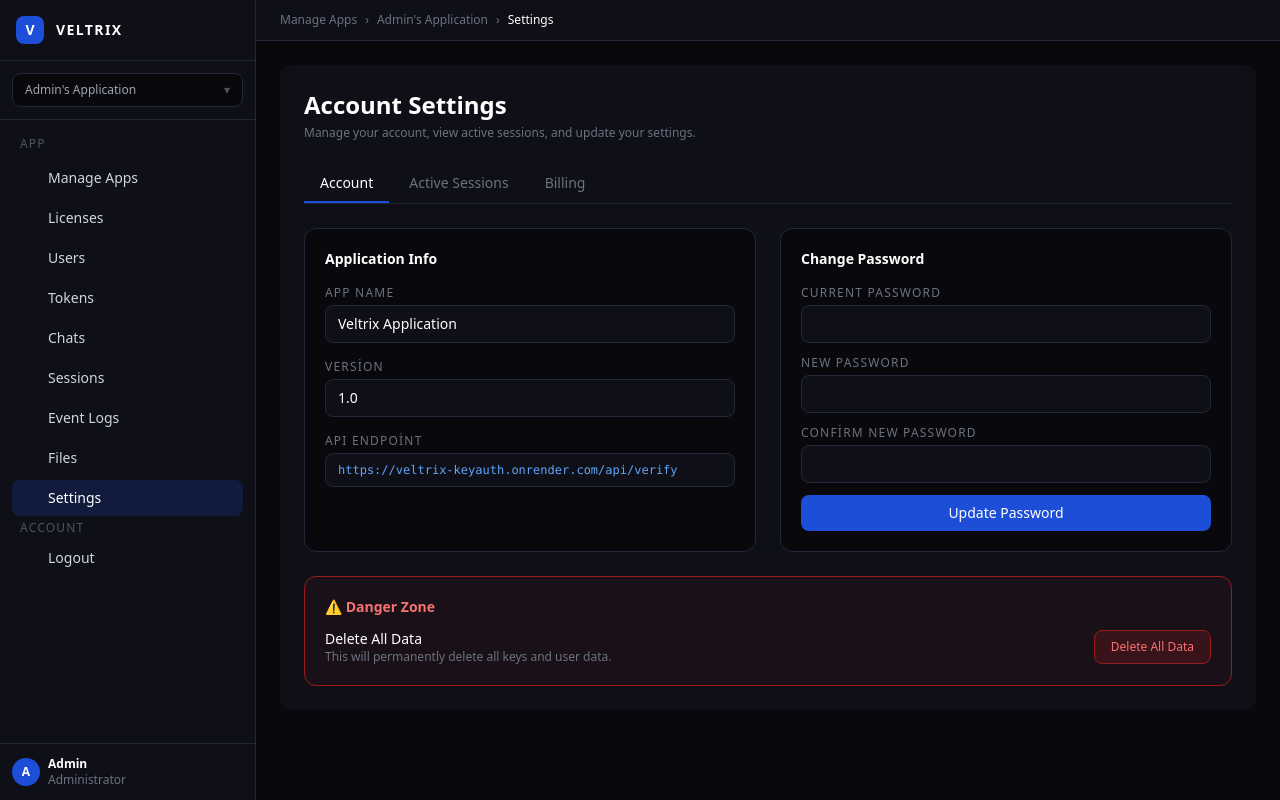
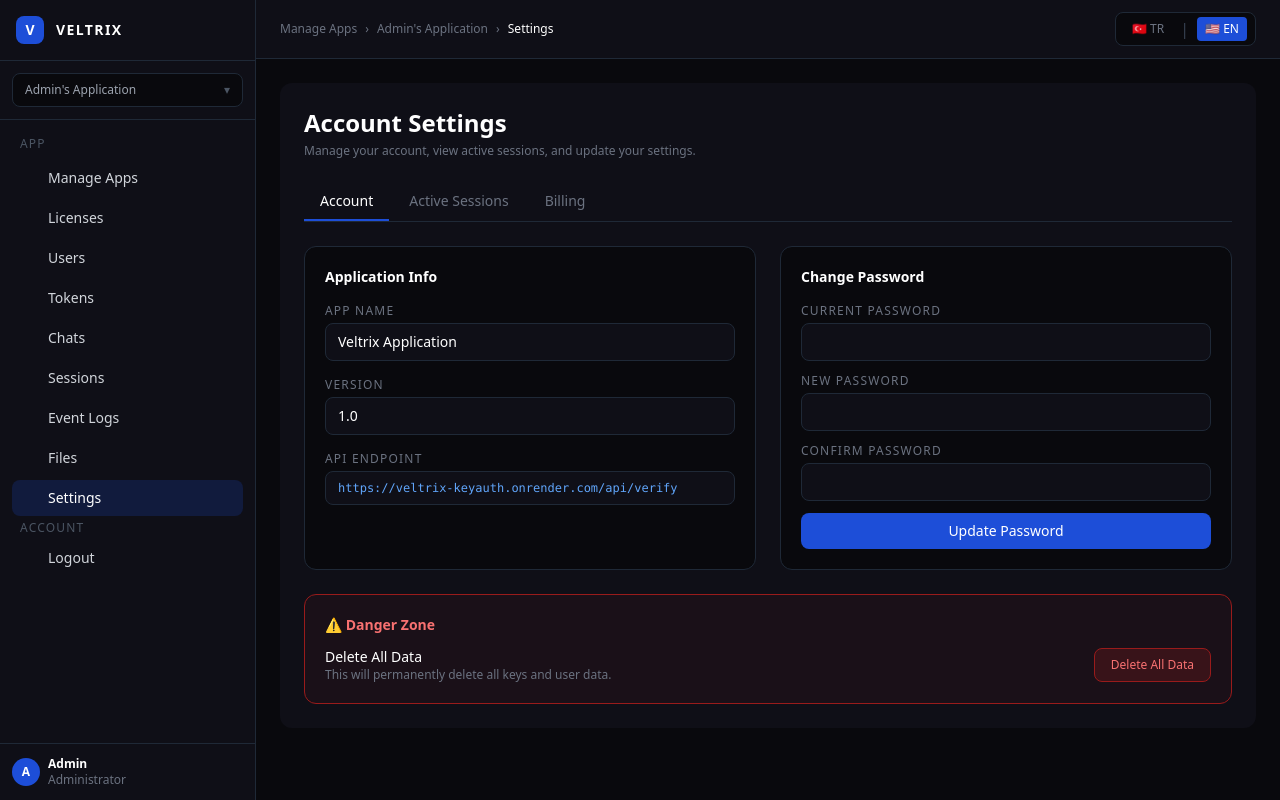
Before and after one commit to ardaaktekin14-max/veltrix-keyauth, a Python web app: template templates/settings.html in a window 1280 px wide. Run offline with Jinja, Linux system fonts and the light colour scheme; the template is opened without the code that fills it, so the values that code supplies are empty; some libraries are stand-ins or nearby versions.

Commit message:
Update settings.html

```diff
--- a/templates/settings.html
+++ b/templates/settings.html
@@ -23,101 +23,109 @@
             </div>
         </div>
         <nav class="flex-1 px-3 py-4 space-y-1 overflow-y-auto">
-            <p class="text-xs text-gray-600 uppercase tracking-widest px-2 mb-2">App</p>
-            <a href="/manage" class="flex items-center gap-3 px-2 py-2 rounded-lg text-gray-300 hover:opacity-60 hover:bg-blue-700 text-sm"><i class="lni lni-grid-alt w-4"></i><span>Manage Apps</span></a>
-            <a href="/" class="flex items-center gap-3 px-2 py-2 rounded-lg text-gray-300 hover:opacity-60 hover:bg-blue-700 text-sm"><i class="lni lni-key w-4"></i><span>Licenses</span></a>
-            <a href="/users" class="flex items-center gap-3 px-2 py-2 rounded-lg text-gray-300 hover:opacity-60 hover:bg-blue-700 text-sm"><i class="lni lni-users w-4"></i><span>Users</span></a>
-            <a href="#" class="flex items-center gap-3 px-2 py-2 rounded-lg text-gray-300 hover:opacity-60 hover:bg-blue-700 text-sm"><i class="lni lni-tag w-4"></i><span>Tokens</span></a>
-            <a href="#" class="flex items-center gap-3 px-2 py-2 rounded-lg text-gray-300 hover:opacity-60 hover:bg-blue-700 text-sm"><i class="lni lni-popup w-4"></i><span>Chats</span></a>
-            <a href="/sessions" class="flex items-center gap-3 px-2 py-2 rounded-lg text-gray-300 hover:opacity-60 hover:bg-blue-700 text-sm"><i class="lni lni-timer w-4"></i><span>Sessions</span></a>
-            <a href="/logs" class="flex items-center gap-3 px-2 py-2 rounded-lg text-gray-300 hover:opacity-60 hover:bg-blue-700 text-sm"><i class="lni lni-archive w-4"></i><span>Event Logs</span></a>
-            <a href="#" class="flex items-center gap-3 px-2 py-2 rounded-lg text-gray-300 hover:opacity-60 hover:bg-blue-700 text-sm"><i class="lni lni-files w-4"></i><span>Files</span></a>
-            <a href="/settings" class="flex items-center gap-3 px-2 py-2 rounded-lg text-white bg-blue-700 bg-opacity-20 text-sm"><i class="lni lni-cog text-blue-500 w-4"></i><span>Settings</span></a>
-            <p class="text-xs text-gray-600 uppercase tracking-widest px-2 mb-2 mt-4">Account</p>
-            <a href="/logout" class="flex items-center gap-3 px-2 py-2 rounded-lg text-gray-300 hover:opacity-60 hover:bg-red-700 text-sm"><i class="lni lni-exit w-4"></i><span>Logout</span></a>
+            <p class="text-xs text-gray-600 uppercase tracking-widest px-2 mb-2" data-tr="Uygulama" data-en="App">App</p>
+            <a href="/manage" class="flex items-center gap-3 px-2 py-2 rounded-lg text-gray-300 hover:opacity-60 hover:bg-blue-700 text-sm"><i class="lni lni-grid-alt w-4"></i><span data-tr="Uygulamalar" data-en="Manage Apps">Manage Apps</span></a>
+            <a href="/" class="flex items-center gap-3 px-2 py-2 rounded-lg text-gray-300 hover:opacity-60 hover:bg-blue-700 text-sm"><i class="lni lni-key w-4"></i><span data-tr="Lisanslar" data-en="Licenses">Licenses</span></a>
+            <a href="/users" class="flex items-center gap-3 px-2 py-2 rounded-lg text-gray-300 hover:opacity-60 hover:bg-blue-700 text-sm"><i class="lni lni-users w-4"></i><span data-tr="Kullanıcılar" data-en="Users">Users</span></a>
+            <a href="#" class="flex items-center gap-3 px-2 py-2 rounded-lg text-gray-300 hover:opacity-60 hover:bg-blue-700 text-sm"><i class="lni lni-tag w-4"></i><span data-tr="Tokenlar" data-en="Tokens">Tokens</span></a>
+            <a href="#" class="flex items-center gap-3 px-2 py-2 rounded-lg text-gray-300 hover:opacity-60 hover:bg-blue-700 text-sm"><i class="lni lni-popup w-4"></i><span data-tr="Sohbetler" data-en="Chats">Chats</span></a>
+            <a href="/sessions" class="flex items-center gap-3 px-2 py-2 rounded-lg text-gray-300 hover:opacity-60 hover:bg-blue-700 text-sm"><i class="lni lni-timer w-4"></i><span data-tr="Oturumlar" data-en="Sessions">Sessions</span></a>
+            <a href="/logs" class="flex items-center gap-3 px-2 py-2 rounded-lg text-gray-300 hover:opacity-60 hover:bg-blue-700 text-sm"><i class="lni lni-archive w-4"></i><span data-tr="Olay Kayıtları" data-en="Event Logs">Event Logs</span></a>
+            <a href="#" class="flex items-center gap-3 px-2 py-2 rounded-lg text-gray-300 hover:opacity-60 hover:bg-blue-700 text-sm"><i class="lni lni-files w-4"></i><span data-tr="Dosyalar" data-en="Files">Files</span></a>
+            <a href="/settings" class="flex items-center gap-3 px-2 py-2 rounded-lg text-white bg-blue-700 bg-opacity-20 text-sm"><i class="lni lni-cog text-blue-500 w-4"></i><span data-tr="Ayarlar" data-en="Settings">Settings</span></a>
+            <p class="text-xs text-gray-600 uppercase tracking-widest px-2 mb-2 mt-4" data-tr="Hesap" data-en="Account">Account</p>
+            <a href="/logout" class="flex items-center gap-3 px-2 py-2 rounded-lg text-gray-300 hover:opacity-60 hover:bg-red-700 text-sm"><i class="lni lni-exit w-4"></i><span data-tr="Çıkış Yap" data-en="Logout">Logout</span></a>
         </nav>
         <div class="px-3 py-3 border-t border-gray-800">
             <div class="flex items-center gap-2">
                 <div class="w-7 h-7 rounded-full bg-blue-700 flex items-center justify-center text-xs font-bold flex-shrink-0">{{ admin_name[0] if admin_name else 'A' }}</div>
                 <div class="flex-1 min-w-0">
                     <div class="text-xs font-semibold text-white truncate">{{ admin_name or 'Admin' }}</div>
-                    <div class="text-xs text-gray-500">Administrator</div>
+                    <div class="text-xs text-gray-500" data-tr="Yönetici" data-en="Administrator">Administrator</div>
                 </div>
             </div>
         </div>
     </aside>
 
     <div class="ml-64 flex-1 flex flex-col">
-        <div class="sticky top-0 z-10 bg-[#0f0f17] border-b border-gray-800 px-6 py-3">
+        <div class="sticky top-0 z-10 bg-[#0f0f17] border-b border-gray-800 px-6 py-3 flex items-center justify-between">
             <nav class="flex items-center gap-2 text-xs text-gray-500">
-                <a href="/manage" class="hover:text-white">Manage Apps</a><span>›</span>
+                <a href="/manage" class="hover:text-white" data-tr="Uygulamalar" data-en="Manage Apps">Manage Apps</a><span>›</span>
                 <a href="#" class="hover:text-white">{{ admin_name or 'Admin' }}'s Application</a><span>›</span>
-                <span class="text-white">Settings</span>
+                <span class="text-white" data-tr="Ayarlar" data-en="Settings">Settings</span>
             </nav>
+            <!-- Dil Seçici -->
+            <div class="flex items-center gap-2 bg-[#09090d] border border-gray-800 rounded-lg px-2 py-1">
+                <button onclick="setLang('tr')" id="btn-tr"
+                    class="text-xs px-2 py-1 rounded font-medium transition">🇹🇷 TR</button>
+                <span class="text-gray-700">|</span>
+                <button onclick="setLang('en')" id="btn-en"
+                    class="text-xs px-2 py-1 rounded font-medium transition text-gray-500">🇺🇸 EN</button>
+            </div>
         </div>
 
         <div class="p-6 bg-[#09090d] flex-1">
             <div class="bg-[#0f0f17] rounded-xl p-6">
                 <div class="mb-6">
-                    <h1 class="text-2xl font-semibold text-white">Account Settings</h1>
-                    <p class="text-xs text-gray-500 mt-1">Manage your account, view active sessions, and update your settings.</p>
+                    <h1 class="text-2xl font-semibold text-white" data-tr="Hesap Ayarları" data-en="Account Settings">Account Settings</h1>
+                    <p class="text-xs text-gray-500 mt-1" data-tr="Hesabınızı yönetin, aktif oturumları görüntüleyin ve ayarlarınızı güncelleyin." data-en="Manage your account, view active sessions, and update your settings.">Manage your account, view active sessions, and update your settings.</p>
                 </div>
 
                 <!-- Tabs -->
                 <div class="flex gap-1 mb-6 border-b border-gray-800">
                     <button onclick="showTab('account')" id="tab-account"
-                        class="text-sm font-medium px-4 py-2 border-b-2 border-blue-700 text-white">Account</button>
+                        class="text-sm font-medium px-4 py-2 border-b-2 border-blue-700 text-white"
+                        data-tr="Hesap" data-en="Account">Account</button>
                     <button onclick="showTab('sessions')" id="tab-sessions"
-                        class="text-sm font-medium px-4 py-2 border-b-2 border-transparent text-gray-500 hover:text-white">Active Sessions</button>
+                        class="text-sm font-medium px-4 py-2 border-b-2 border-transparent text-gray-500 hover:text-white"
+                        data-tr="Aktif Oturumlar" data-en="Active Sessions">Active Sessions</button>
                     <button onclick="showTab('billing')" id="tab-billing"
-                        class="text-sm font-medium px-4 py-2 border-b-2 border-transparent text-gray-500 hover:text-white">Billing</button>
+                        class="text-sm font-medium px-4 py-2 border-b-2 border-transparent text-gray-500 hover:text-white"
+                        data-tr="Faturalama" data-en="Billing">Billing</button>
                 </div>
 
                 <!-- Account Tab -->
                 <div id="tabAccount">
                     <div class="grid grid-cols-2 gap-6">
-                        <!-- App Info -->
                         <div class="bg-[#09090d] border border-gray-800 rounded-xl p-5">
-                            <h2 class="text-sm font-semibold text-white mb-4">Application Info</h2>
+                            <h2 class="text-sm font-semibold text-white mb-4" data-tr="Uygulama Bilgileri" data-en="Application Info">Application Info</h2>
                             <div class="space-y-4">
                                 <div>
-                                    <label class="text-xs text-gray-500 uppercase tracking-widest block mb-1">App Name</label>
+                                    <label class="text-xs text-gray-500 uppercase tracking-widest block mb-1" data-tr="UYGULAMA ADI" data-en="APP NAME">APP NAME</label>
                                     <div class="bg-[#0f0f17] border border-gray-800 rounded-lg px-3 py-2 text-sm text-white">Veltrix Application</div>
                                 </div>
                                 <div>
-                                    <label class="text-xs text-gray-500 uppercase tracking-widest block mb-1">Version</label>
+                                    <label class="text-xs text-gray-500 uppercase tracking-widest block mb-1" data-tr="VERSİYON" data-en="VERSION">VERSION</label>
                                     <div class="bg-[#0f0f17] border border-gray-800 rounded-lg px-3 py-2 text-sm text-white">1.0</div>
                                 </div>
                                 <div>
-                                    <label class="text-xs text-gray-500 uppercase tracking-widest block mb-1">API Endpoint</label>
+                                    <label class="text-xs text-gray-500 uppercase tracking-widest block mb-1" data-tr="API BİTİŞ NOKTASI" data-en="API ENDPOINT">API ENDPOINT</label>
                                     <div class="bg-[#0f0f17] border border-gray-800 rounded-lg px-3 py-2 text-xs text-blue-400 font-mono break-all">https://veltrix-keyauth.onrender.com/api/verify</div>
                                 </div>
                             </div>
                         </div>
 
-                        <!-- Change Password -->
                         <div class="bg-[#09090d] border border-gray-800 rounded-xl p-5">
-                            <h2 class="text-sm font-semibold text-white mb-4">Change Password</h2>
+                            <h2 class="text-sm font-semibold text-white mb-4" data-tr="Şifre Değiştir" data-en="Change Password">Change Password</h2>
                             <form method="POST" action="/change_password" class="space-y-3">
                                 <div>
-                                    <label class="text-xs text-gray-500 uppercase tracking-widest block mb-1">Current Password</label>
+                                    <label class="text-xs text-gray-500 uppercase tracking-widest block mb-1" data-tr="MEVCUT ŞİFRE" data-en="CURRENT PASSWORD">CURRENT PASSWORD</label>
                                     <input type="password" name="current_password" required
                                         class="w-full bg-[#0f0f17] border border-gray-800 rounded-lg px-3 py-2 text-sm text-white outline-none focus:border-blue-700">
                                 </div>
                                 <div>
-                                    <label class="text-xs text-gray-500 uppercase tracking-widest block mb-1">New Password</label>
+                                    <label class="text-xs text-gray-500 uppercase tracking-widest block mb-1" data-tr="YENİ ŞİFRE" data-en="NEW PASSWORD">NEW PASSWORD</label>
                                     <input type="password" name="new_password" required
                                         class="w-full bg-[#0f0f17] border border-gray-800 rounded-lg px-3 py-2 text-sm text-white outline-none focus:border-blue-700">
                                 </div>
                                 <div>
-                                    <label class="text-xs text-gray-500 uppercase tracking-widest block mb-1">Confirm New Password</label>
+                                    <label class="text-xs text-gray-500 uppercase tracking-widest block mb-1" data-tr="YENİ ŞİFRE TEKRAR" data-en="CONFIRM PASSWORD">CONFIRM PASSWORD</label>
                                     <input type="password" name="confirm_password" required
                                         class="w-full bg-[#0f0f17] border border-gray-800 rounded-lg px-3 py-2 text-sm text-white outline-none focus:border-blue-700">
                                 </div>
                                 <button type="submit"
-                                    class="w-full bg-blue-700 hover:opacity-70 text-white text-sm font-medium rounded-lg py-2 mt-2 transition">
-                                    Update Password
-                                </button>
+                                    class="w-full bg-blue-700 hover:opacity-70 text-white text-sm font-medium rounded-lg py-2 mt-2 transition"
+                                    data-tr="Şifreyi Güncelle" data-en="Update Password">Update Password</button>
                             </form>
                             {% if msg %}
                             <div class="mt-3 p-2 rounded-lg text-xs {% if success %}bg-green-900 bg-opacity-30 text-green-400 border border-green-800{% else %}bg-red-900 bg-opacity-30 text-red-400 border border-red-800{% endif %}">
@@ -127,18 +135,16 @@
                         </div>
                     </div>
 
-                    <!-- Danger Zone -->
                     <div class="mt-6 bg-red-900 bg-opacity-10 border border-red-800 rounded-xl p-5">
-                        <h2 class="text-sm font-semibold text-red-400 mb-3">⚠ Danger Zone</h2>
+                        <h2 class="text-sm font-semibold text-red-400 mb-3" data-tr="⚠ Tehlikeli Bölge" data-en="⚠ Danger Zone">⚠ Danger Zone</h2>
                         <div class="flex items-center justify-between">
                             <div>
-                                <p class="text-sm text-white">Delete All Data</p>
-                                <p class="text-xs text-gray-500">This will permanently delete all keys and user data.</p>
+                                <p class="text-sm text-white" data-tr="Tüm Verileri Sil" data-en="Delete All Data">Delete All Data</p>
+                                <p class="text-xs text-gray-500" data-tr="Bu işlem tüm key ve kullanıcı verilerini kalıcı olarak siler." data-en="This will permanently delete all keys and user data.">This will permanently delete all keys and user data.</p>
                             </div>
                             <a href="/delete_all" onclick="return confirm('Tüm veriler silinsin mi? Bu işlem geri alınamaz!')"
-                                class="text-xs text-red-400 bg-red-900 bg-opacity-30 border border-red-800 px-4 py-2 rounded-lg hover:opacity-70">
-                                Delete All Data
-                            </a>
+                                class="text-xs text-red-400 bg-red-900 bg-opacity-30 border border-red-800 px-4 py-2 rounded-lg hover:opacity-70"
+                                data-tr="Tüm Verileri Sil" data-en="Delete All Data">Delete All Data</a>
                         </div>
                     </div>
                 </div>
@@ -147,32 +153,32 @@
                 <div id="tabSessions" class="hidden">
                     <div class="text-center py-16">
                         <div class="text-4xl mb-3 opacity-20">🔒</div>
-                        <p class="text-gray-600 text-sm">No active sessions found.</p>
+                        <p class="text-gray-600 text-sm" data-tr="Aktif oturum bulunamadı." data-en="No active sessions found.">No active sessions found.</p>
                     </div>
                 </div>
 
                 <!-- Billing Tab -->
                 <div id="tabBilling" class="hidden">
                     <div class="bg-[#09090d] border border-gray-800 rounded-xl p-5">
-                        <h2 class="text-sm font-semibold text-white mb-4">💎 Premium Billing</h2>
-                        <p class="text-xs text-gray-500 mb-4">Upgrade to unlock premium features and capabilities.</p>
+                        <h2 class="text-sm font-semibold text-white mb-4" data-tr="💎 Premium Faturalama" data-en="💎 Premium Billing">💎 Premium Billing</h2>
+                        <p class="text-xs text-gray-500 mb-4" data-tr="Premium özelliklerin kilidini açmak için yükseltin." data-en="Upgrade to unlock premium features.">Upgrade to unlock premium features.</p>
                         <div class="grid grid-cols-2 gap-4">
                             <div class="bg-[#0f0f17] border border-gray-800 rounded-lg p-4 flex items-center justify-between">
                                 <div>
-                                    <p class="text-sm font-medium text-white">Discord Webhook Logs</p>
-                                    <p class="text-xs text-gray-500">Get notified on Discord for every event.</p>
+                                    <p class="text-sm font-medium text-white" data-tr="Discord Webhook Logları" data-en="Discord Webhook Logs">Discord Webhook Logs</p>
+                                    <p class="text-xs text-gray-500" data-tr="Her olay için Discord bildirimi alın." data-en="Get notified on Discord for every event.">Get notified on Discord for every event.</p>
                                 </div>
                                 <span class="text-xs text-yellow-400 bg-yellow-900 bg-opacity-30 border border-yellow-800 px-2 py-1 rounded">Premium</span>
                             </div>
                             <div class="bg-[#0f0f17] border border-gray-800 rounded-lg p-4 flex items-center justify-between">
                                 <div>
-                                    <p class="text-sm font-medium text-white">Advanced Analytics</p>
-                                    <p class="text-xs text-gray-500">Detailed usage statistics and reports.</p>
+                                    <p class="text-sm font-medium text-white" data-tr="Gelişmiş Analitik" data-en="Advanced Analytics">Advanced Analytics</p>
+                                    <p class="text-xs text-gray-500" data-tr="Detaylı kullanım istatistikleri." data-en="Detailed usage statistics.">Detailed usage statistics.</p>
                                 </div>
                                 <span class="text-xs text-yellow-400 bg-yellow-900 bg-opacity-30 border border-yellow-800 px-2 py-1 rounded">Premium</span>
                             </div>
                         </div>
-                        <p class="text-xs text-gray-600 mt-4 text-center">You're currently on the Free plan.</p>
+                        <p class="text-xs text-gray-600 mt-4 text-center" data-tr="Şu an Ücretsiz plandayısınız." data-en="You're currently on the Free plan.">You're currently on the Free plan.</p>
                     </div>
                 </div>
             </div>
@@ -180,6 +186,7 @@
     </div>
 </div>
 <script>
+// Tab switching
 function showTab(tab) {
     ['account','sessions','billing'].forEach(t => {
         document.getElementById('tab-' + t).classList.remove('border-blue-700','text-white');
@@ -190,6 +197,26 @@
     document.getElementById('tab-' + tab).classList.remove('border-transparent','text-gray-500');
     document.getElementById('tab' + tab.charAt(0).toUpperCase() + tab.slice(1)).classList.remove('hidden');
 }
+
+// Language switching
+let currentLang = localStorage.getItem('veltrix_lang') || 'en';
+
+function setLang(lang) {
+    currentLang = lang;
+    localStorage.setItem('veltrix_lang', lang);
+    document.querySelectorAll('[data-tr][data-en]').forEach(el => {
+        el.textContent = el.getAttribute('data-' + lang);
+    });
+    document.getElementById('btn-tr').className = lang === 'tr'
+        ? 'text-xs px-2 py-1 rounded font-medium transition bg-blue-700 text-white'
+        : 'text-xs px-2 py-1 rounded font-medium transition text-gray-500 hover:text-white';
+    document.getElementById('btn-en').className = lang === 'en'
+        ? 'text-xs px-2 py-1 rounded font-medium transition bg-blue-700 text-white'
+        : 'text-xs px-2 py-1 rounded font-medium transition text-gray-500 hover:text-white';
+}
+
+// Apply saved language on load
+setLang(currentLang);
 </script>
 </body>
 </html>
```
